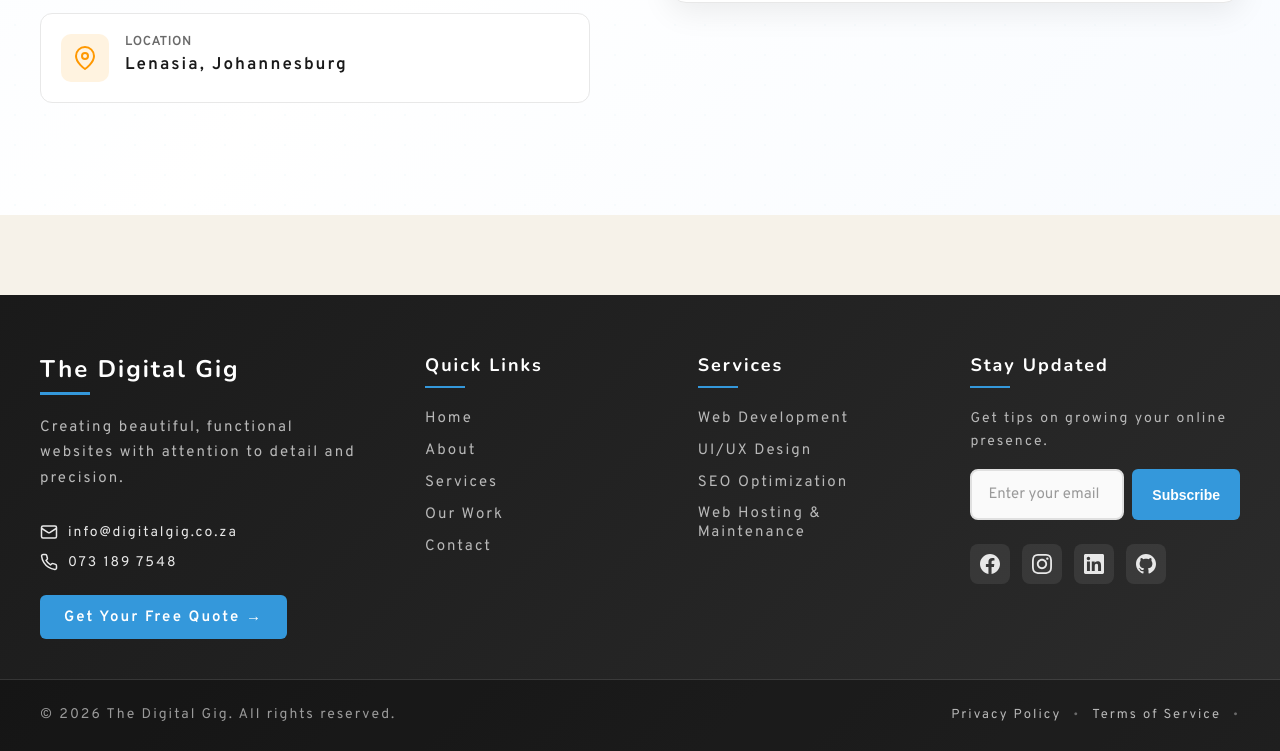
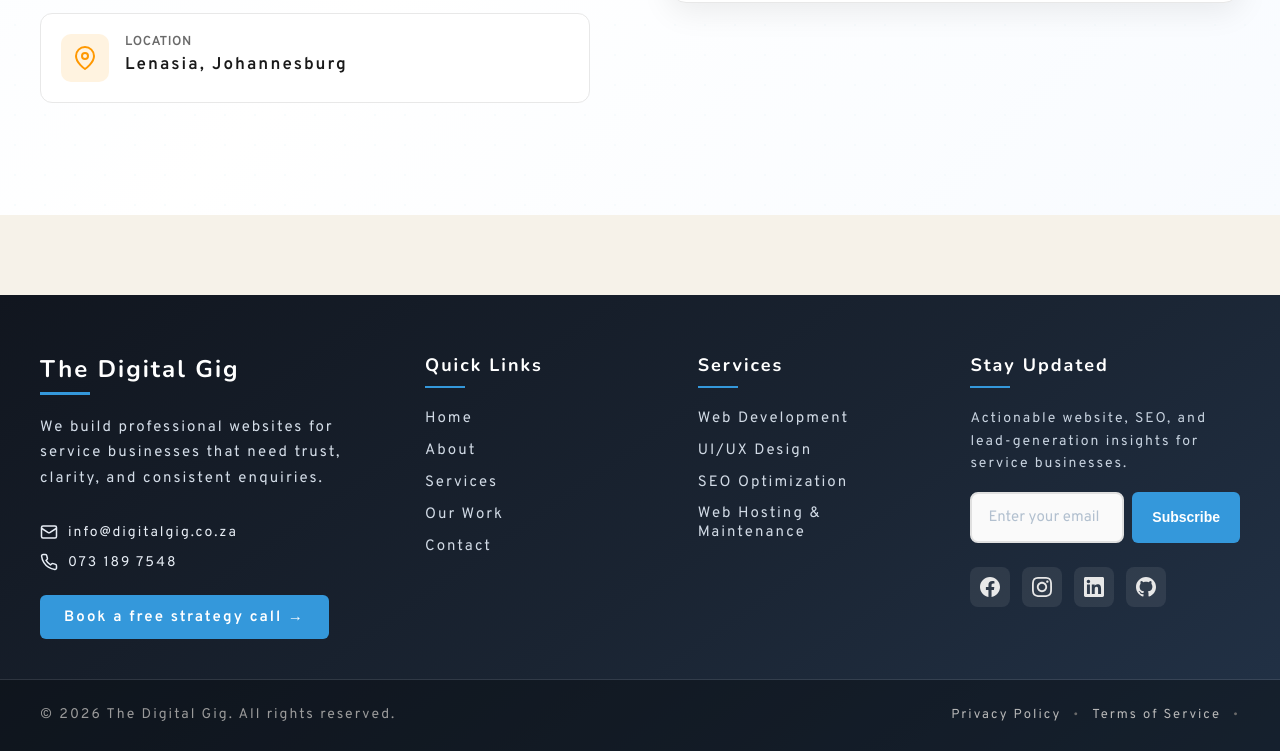
Before and after one commit to RiazMorgan/digital-gig, a plain HTML site: page index.html in a window 1280 px wide. Shown: the part 8089-8840 px from the top of the page. Drawn offline with nearby package versions, Linux system fonts and the light colour scheme.

Commit message:
professional look latest update(footer included)

```diff
--- a/index.html
+++ b/index.html
@@ -771,7 +771,7 @@ src="https://www.facebook.com/tr?id=442815601559095&ev=PageView&noscript=1"
           <div class="logo-underline"></div>
         </div>
         <p class="footer-tagline">
-          Creating beautiful, functional websites with attention to detail and precision.
+          We build professional websites for service businesses that need trust, clarity, and consistent enquiries.
         </p>
 
         <!-- Quick Contact -->
@@ -811,7 +811,7 @@ src="https://www.facebook.com/tr?id=442815601559095&ev=PageView&noscript=1"
 
   gtag('config', 'G-37WV5VKE7L');
 </script>
-          Get Your Free Quote →
+          Book a free strategy call →
         </a>
       </div>
 
@@ -844,10 +844,10 @@ src="https://www.facebook.com/tr?id=442815601559095&ev=PageView&noscript=1"
       <div class="ml-embedded" data-form="yabhqD">
         <h4 class="footer-heading">Stay Updated</h4>
         <p class="newsletter-text">
-          Get tips on growing your online presence.
+          Actionable website, SEO, and lead-generation insights for service businesses.
         </p>
         <form class="newsletter-form" id="newsletterForm">
-          <input
+           <input
             type="email"
             class="newsletter-input"
             placeholder="Enter your email"
@@ -869,22 +869,22 @@ src="https://www.facebook.com/tr?id=442815601559095&ev=PageView&noscript=1"
   gtag('config', 'G-37WV5VKE7L');
 </script>
         <div class="footer-social">
-          <a href="https://facebook.com/thedigitalgig1/" class="social-icon facebook" aria-label="Facebook" target="_blank">
+          <a href="https://facebook.com/thedigitalgig1/" class="social-icon facebook" aria-label="Facebook" target="_blank" rel="noopener noreferrer">
             <svg xmlns="http://www.w3.org/2000/svg" width="20" height="20" viewBox="0 0 24 24" fill="currentColor">
               <path d="M24 12.073c0-6.627-5.373-12-12-12s-12 5.373-12 12c0 5.99 4.388 10.954 10.125 11.854v-8.385H7.078v-3.47h3.047V9.43c0-3.007 1.792-4.669 4.533-4.669 1.312 0 2.686.235 2.686.235v2.953H15.83c-1.491 0-1.956.925-1.956 1.874v2.25h3.328l-.532 3.47h-2.796v8.385C19.612 23.027 24 18.062 24 12.073z"/>
             </svg>
           </a>
-          <a href="https://instagram.com/_thedigitalgig" class="social-icon instagram" aria-label="Instagram" target="_blank">
+       <a href="https://instagram.com/_thedigitalgig" class="social-icon instagram" aria-label="Instagram" target="_blank" rel="noopener noreferrer">
             <svg xmlns="http://www.w3.org/2000/svg" width="20" height="20" viewBox="0 0 24 24" fill="currentColor">
               <path d="M12 2.163c3.204 0 3.584.012 4.85.07 3.252.148 4.771 1.691 4.919 4.919.058 1.265.069 1.645.069 4.849 0 3.205-.012 3.584-.069 4.849-.149 3.225-1.664 4.771-4.919 4.919-1.266.058-1.644.07-4.85.07-3.204 0-3.584-.012-4.849-.07-3.26-.149-4.771-1.699-4.919-4.92-.058-1.265-.07-1.644-.07-4.849 0-3.204.013-3.583.07-4.849.149-3.227 1.664-4.771 4.919-4.919 1.266-.057 1.645-.069 4.849-.069zm0-2.163c-3.259 0-3.667.014-4.947.072-4.358.2-6.78 2.618-6.98 6.98-.059 1.281-.073 1.689-.073 4.948 0 3.259.014 3.668.072 4.948.2 4.358 2.618 6.78 6.98 6.98 1.281.058 1.689.072 4.948.072 3.259 0 3.668-.014 4.948-.072 4.354-.2 6.782-2.618 6.979-6.98.059-1.28.073-1.689.073-4.948 0-3.259-.014-3.667-.072-4.947-.196-4.354-2.617-6.78-6.979-6.98-1.281-.059-1.69-.073-4.949-.073zm0 5.838c-3.403 0-6.162 2.759-6.162 6.162s2.759 6.163 6.162 6.163 6.162-2.759 6.162-6.163c0-3.403-2.759-6.162-6.162-6.162zm0 10.162c-2.209 0-4-1.79-4-4 0-2.209 1.791-4 4-4s4 1.791 4 4c0 2.21-1.791 4-4 4zm6.406-11.845c-.796 0-1.441.645-1.441 1.44s.645 1.44 1.441 1.44c.795 0 1.439-.645 1.439-1.44s-.644-1.44-1.439-1.44z"/>
             </svg>
           </a>
-          <a href="https://www.linkedin.com/company/108628402" class="social-icon linkedin" aria-label="LinkedIn" target="_blank">
+          <a href="https://www.linkedin.com/company/108628402" class="social-icon linkedin" aria-label="LinkedIn" target="_blank" rel="noopener noreferrer">
             <svg xmlns="http://www.w3.org/2000/svg" width="20" height="20" viewBox="0 0 24 24" fill="currentColor">
               <path d="M20.447 20.452h-3.554v-5.569c0-1.328-.027-3.037-1.852-3.037-1.853 0-2.136 1.445-2.136 2.939v5.667H9.351V9h3.414v1.561h.046c.477-.9 1.637-1.85 3.37-1.85 3.601 0 4.267 2.37 4.267 5.455v6.286zM5.337 7.433c-1.144 0-2.063-.926-2.063-2.065 0-1.138.92-2.063 2.063-2.063 1.14 0 2.064.925 2.064 2.063 0 1.139-.925 2.065-2.064 2.065zm1.782 13.019H3.555V9h3.564v11.452zM22.225 0H1.771C.792 0 0 .774 0 1.729v20.542C0 23.227.792 24 1.771 24h20.451C23.2 24 24 23.227 24 22.271V1.729C24 .774 23.2 0 22.222 0h.003z"/>
             </svg>
           </a>
-          <a href="https://github.com/RiazMorgan" class="social-icon github" aria-label="GitHub" target="_blank">
+          <a href="https://github.com/RiazMorgan" class="social-icon github" aria-label="GitHub" target="_blank" rel="noopener noreferrer">
             <svg xmlns="http://www.w3.org/2000/svg" width="20" height="20" viewBox="0 0 24 24" fill="currentColor">
               <path d="M12 0c-6.626 0-12 5.373-12 12 0 5.302 3.438 9.8 8.207 11.387.599.111.793-.261.793-.577v-2.234c-3.338.726-4.033-1.416-4.033-1.416-.546-1.387-1.333-1.756-1.333-1.756-1.089-.745.083-.729.083-.729 1.205.084 1.839 1.237 1.839 1.237 1.07 1.834 2.807 1.304 3.492.997.107-.775.418-1.305.762-1.604-2.665-.305-5.467-1.334-5.467-5.931 0-1.311.469-2.381 1.236-3.221-.124-.303-.535-1.524.117-3.176 0 0 1.008-.322 3.301 1.23.957-.266 1.983-.399 3.003-.404 1.02.005 2.047.138 3.006.404 2.291-1.552 3.297-1.23 3.297-1.23.653 1.653.242 2.874.118 3.176.77.84 1.235 1.911 1.235 3.221 0 4.609-2.807 5.624-5.479 5.921.43.372.823 1.102.823 2.222v3.293c0 .319.192.694.801.576 4.765-1.589 8.199-6.086 8.199-11.386 0-6.627-5.373-12-12-12z"/>
             </svg>
@@ -896,7 +896,7 @@ src="https://www.facebook.com/tr?id=442815601559095&ev=PageView&noscript=1"
   </div>
 
   <!-- Footer Bottom: Copyright + Legal -->
-<footer>
+<div class="footer-bottom-wrap">
   <div class="footer-bottom">
     <div class="footer-container">
       <div class="footer-bottom-content">
--- a/styles.css
+++ b/styles.css
@@ -3520,3 +3520,48 @@ textarea {
     font-size: 1.6rem;
   }
 }
+
+/* Footer readability refinements */
+.footer-section {
+  background: linear-gradient(145deg, #11161f 0%, #1a2432 55%, #223247 100%);
+}
+
+.footer-eyebrow {
+  margin: 0 0 0.45rem;
+  font-size: 0.74rem;
+  text-transform: uppercase;
+  letter-spacing: 0.08em;
+  color: #8fc9f2;
+  font-weight: 700;
+}
+
+.footer-tagline {
+  color: #d4dde8;
+  max-width: 32ch;
+}
+
+.footer-contact-link {
+  color: #e7edf5;
+}
+
+.footer-list a {
+  color: #d1dae5;
+}
+
+.newsletter-text {
+  color: #c7d2df;
+}
+
+.newsletter-input {
+  color: #f3f8ff;
+  background: rgba(12, 18, 27, 0.45);
+  border-color: rgba(186, 208, 229, 0.35);
+}
+
+.newsletter-input::placeholder {
+  color: #b2c0cf;
+}
+
+.footer-bottom-wrap .footer-bottom {
+  background: rgba(7, 11, 16, 0.46);
+}
```
